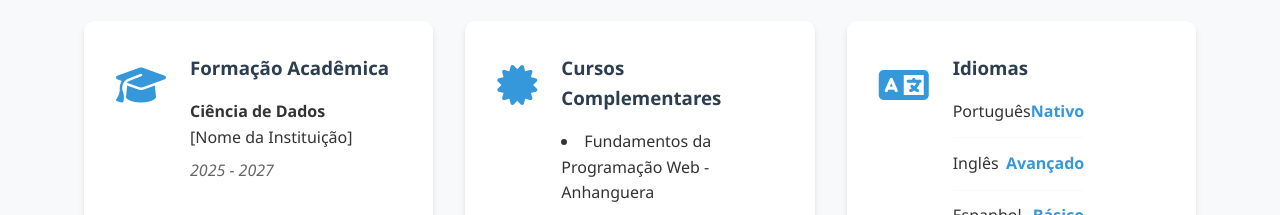
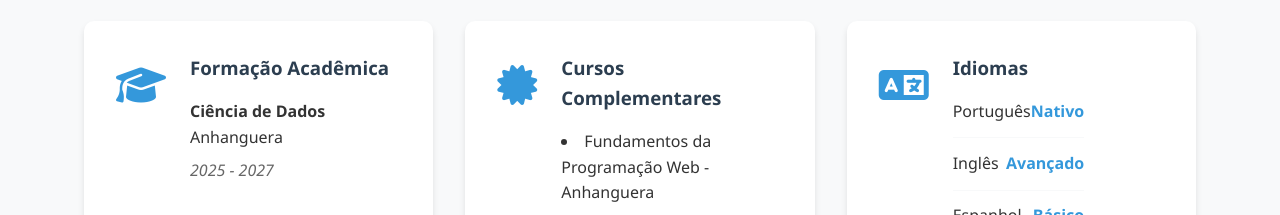
Before and after one commit to aleignerocha/aleignerocha..github.io, a plain HTML site: page index.html in a window 1280 px wide. Shown: the part 1874-2089 px from the top of the page. Drawn offline with Linux system fonts and the light colour scheme.

Commit message:
segunda atualização

```diff
--- a/index.html
+++ b/index.html
@@ -101,7 +101,7 @@
                     <div class="formacao-text">
                         <h3>Formação Acadêmica</h3>
                         <p><strong>Ciência de Dados</strong></p>
-                        <p>[Nome da Instituição]</p>
+                        <p>Anhanguera</p>
                         <p class="formacao-periodo">2025 - 2027</p>
                     </div>
                 </div>
@@ -129,7 +129,7 @@
                         <div class="idiomas">
                             <div class="idioma">
                                 <span>Português</span>
-                                <div class="idioma-level">Nativo</div>
+                                <div class="idioma-level"> Nativo</div>
                             </div>
                             <div class="idioma">
                                 <span>Inglês</span>
```
